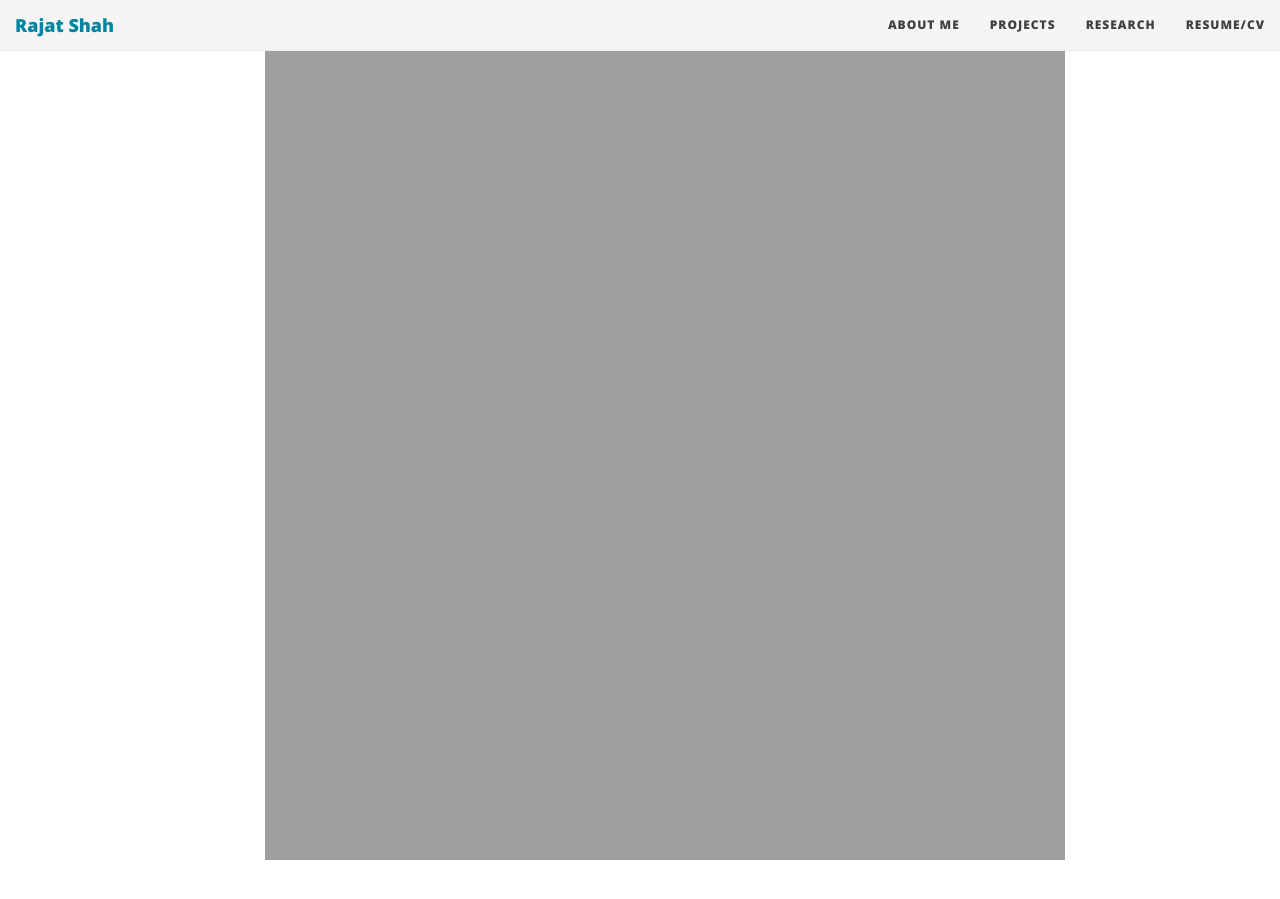
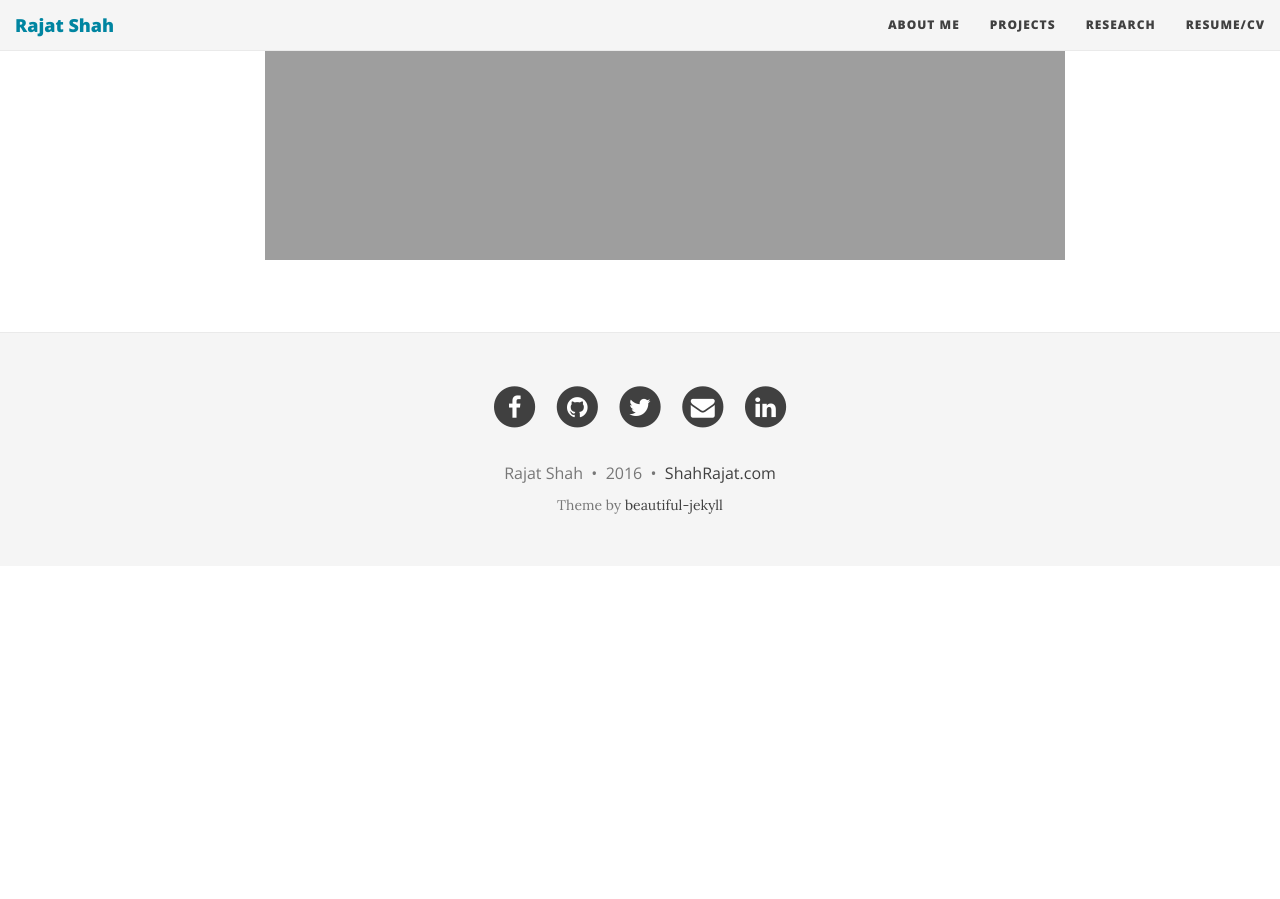
Before and after one commit to shahrajat/shahrajat.github.io, a Jekyll site: the page built from resume.md, in a window 1280 px wide and 900 px high, scrolled down 888 px. Built offline with Jekyll 4.4.1, drawn with Linux system fonts in a browser that asks for light colours; nearby versions of some CDN libraries; comment, search, counter and statistics services are not loaded; after the commit the page ends 1454 px from its top, so only the background shows below that.

Commit message:
Update resume.md

```diff
--- a/resume.md
+++ b/resume.md
@@ -5,4 +5,4 @@ comments: true
 published: true
 ---
 
-<iframe src="http://shahrajat.com/assets/Rajat_Shah_Resume.pdf" style="width:800px; height:1500px;" frameborder="0"></iframe>
+<iframe src="http://shahrajat.com/assets/Rajat_Shah_Resume.pdf" style="width:800px; height:900px;" frameborder="0"></iframe>
```
